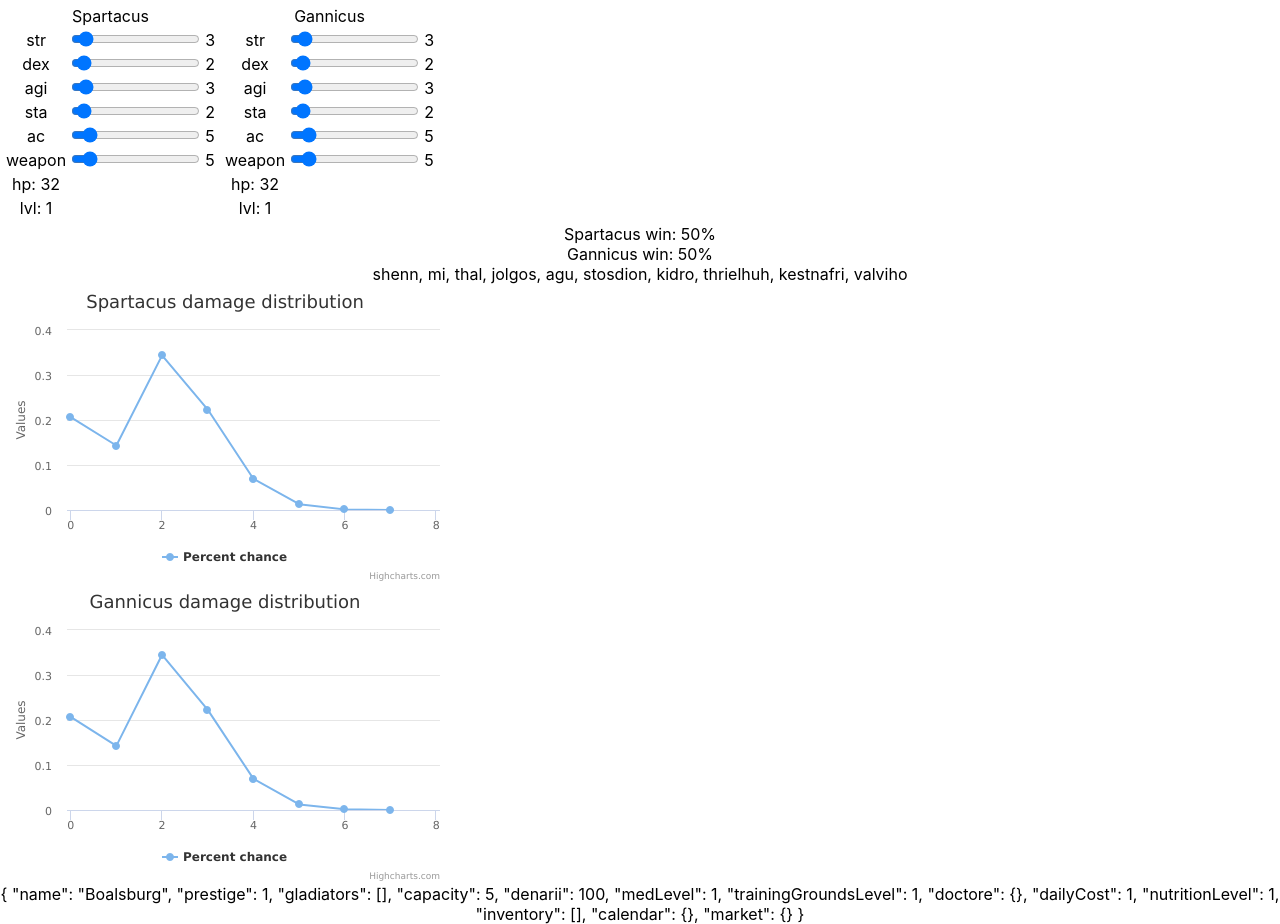
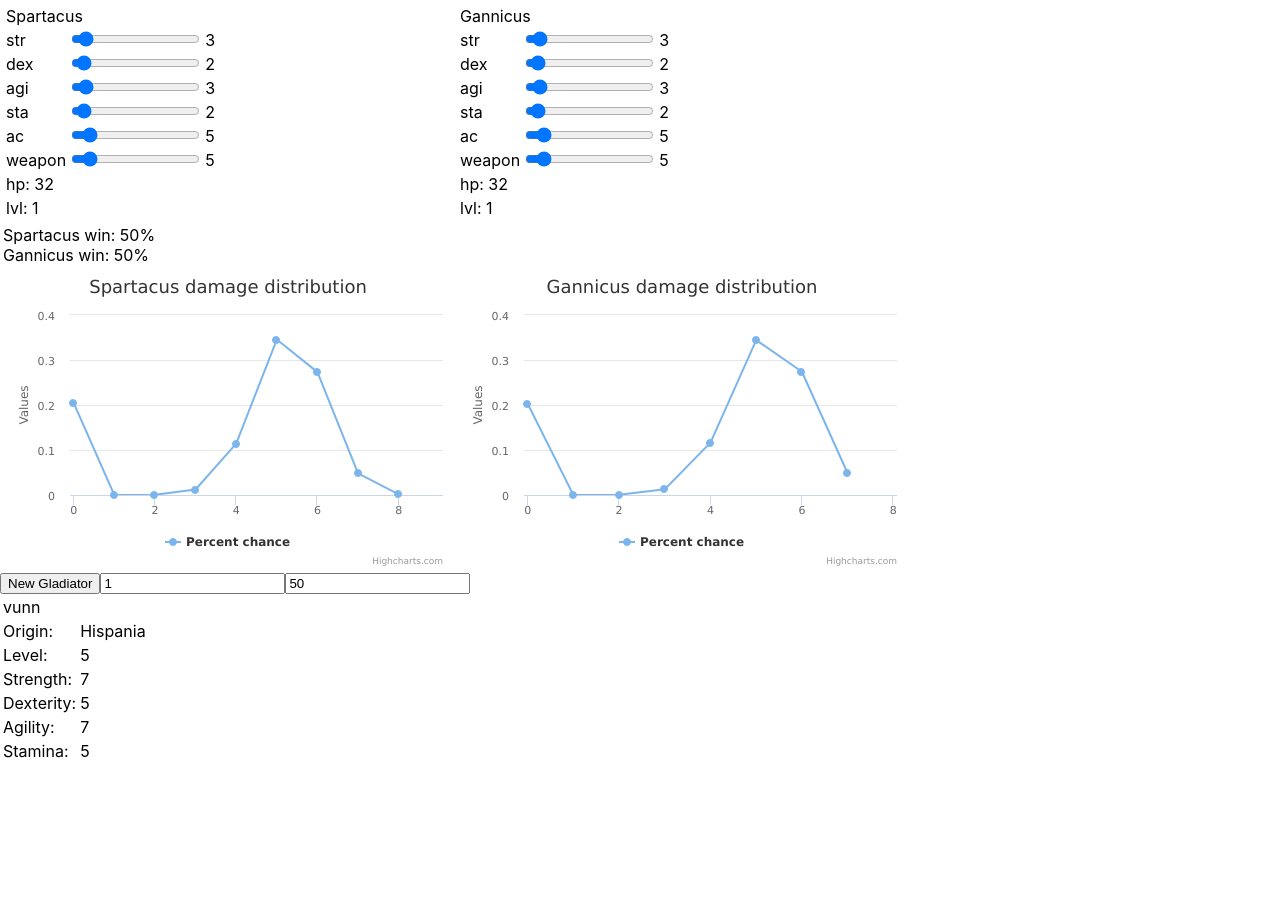
Before and after one commit to mdj128/ludus_gladiatorus, a React (Create React App) app: page / in a window 1280 px wide. After the commit the page ends 800 px from the top, so only its background shows below. Built offline with nearby package versions, Linux system fonts and the light colour scheme.

Commit message:
add ui widget for random gladiator gen

```diff
--- a/src/App.js
+++ b/src/App.js
@@ -4,12 +4,9 @@ import HighchartsReact from 'highcharts-react-official';
 
 import './App.css';
 import { simulateBattle, getMaxHp } from './battle';
-import { barbarian } from './gladiatorGen';
+import { generateGladiator } from './gladiatorGen';
 
-import Gladiator from './components/Gladiator';
-
-import { getNewLudus } from './modelSpec';
-import LudusView from './components/Ludus';
+import GladiatorView from './components/Gladiator';
 
 function StatSlider(props) {
   const { name, val, update } = props;
@@ -51,6 +48,14 @@ function App() {
   const [p1, setp1] = useState({ name: 'Spartacus', lvl: 1, sta: 2, str: 3, dex: 2, agi: 3, weapon: 5, ac: 5 });
   const [p2, setp2] = useState({ name: 'Gannicus', lvl: 1, sta: 2, str: 3, dex: 2, agi: 3, weapon: 5, ac: 5 });
 
+  const [randomGladiator, setRandomGladiator] = useState(generateGladiator(1, 50));
+  const [gladMin, setGladMin] = useState(1);
+  const [gladMax, setGladMax] = useState(50);
+
+  const updateRandomGladiator = () => {
+    setRandomGladiator(generateGladiator(gladMin, gladMax));
+  };
+
   const [p1DmgData, setp1DmgData] = useState([]);
   const [p2DmgData, setp2DmgData] = useState([]);
 
@@ -87,7 +92,6 @@ function App() {
     const min = rawValues[0];
     const max = rawValues[rawValues.length - 1];
 
-
     // Seed data with a bunch of 0s
     for (let i = min; i < max; i++) {
       data[i] = 0;
@@ -105,12 +109,6 @@ function App() {
     return hc_data;
   };
 
-  const names = barbarian(1);
-
-
-  const ludus1 = getNewLudus();
-  ludus1.name = 'Boalsburg';
-
   // level 1 starts with 10 stat points and gains 3 per level.
   // given the current player's stats, this will return what level they would need to be to have those.
   const getLevel = p => {
@@ -118,7 +116,7 @@ function App() {
   };
 
   return (
-    <div className="App">
+    <div>
       <table>
         <tr>
           <td>
@@ -148,19 +146,33 @@ function App() {
             <tr><td>{`lvl: ${getLevel(p2)}`}</td></tr>
           </td>
         </tr>
-      </table>
+        <tr>
+          <td>
             <div>{`${p1.name} win: ${battleResult[p1.name]}%`}</div>
             <div>{`${p2.name} win: ${battleResult[p2.name]}%`}</div>
-      <div>{names.join(', ')}</div>
+          </td>
+        </tr>
+        <tr>
+          <td>
             <DamageDistributionChart
               name={p1.name}
               data={p1DmgData}
             />
+          </td>
+          <td>
             <DamageDistributionChart
               name={p2.name}
               data={p2DmgData}
             />
-      <LudusView {...ludus1} />
+          </td>
+        </tr>
+      </table>
+      <div>
+        <button onClick={updateRandomGladiator}>New Gladiator</button>
+        <input onChange={e => setGladMin(e.target.value)} value={gladMin}/>
+        <input onChange={e => setGladMax(e.target.value)} value={gladMax}/>
+      </div>
+      <GladiatorView {...randomGladiator}/>
     </div>
   );
 }
--- a/src/battle.js
+++ b/src/battle.js
@@ -32,7 +32,7 @@ export const calculateDamage = (attacker, defender) => {
 
   const weaponMod	=	8 + 0.3 * attacker.weapon;
   const strVsAcMod = 1 + 0.03 * attacker.str - 0.03 * defender.ac;
-  const base = randn_bm(0, 1, 2) * weaponMod;
+  const base = randn_bm(0, 1, 0.75) * weaponMod;
 
   // apply modifier based on regression model for strength
   const damage = base * strVsAcMod;
--- a/src/components/Gladiator.js
+++ b/src/components/Gladiator.js
@@ -1,7 +1,8 @@
 import React, { useState, useEffect } from 'react';
+import { getGladiatorLevel } from '../gladiatorGen';
 
-function Gladiator(props) {
-  const { name, lvl, sta, str, dex, agi, weapon, ac } = props;
+function GladiatorView(props) {
+  const { name, origin, exp, sta, str, dex, agi, restDays, morale } = props;
 
   return (
     <div>
@@ -10,8 +11,12 @@ function Gladiator(props) {
           <td>{name}</td>
         </tr>
         <tr>
+          <td>Origin:</td>
+          <td>{origin}</td>
+        </tr>
+        <tr>
           <td>Level:</td>
-          <td>{lvl}</td>
+          <td>{getGladiatorLevel(exp)}</td>
         </tr>
         <tr>
           <td>Strength:</td>
@@ -34,4 +39,4 @@ function Gladiator(props) {
   );
 }
 
-export default Gladiator;
+export default GladiatorView;
--- a/src/gladiatorGen.js
+++ b/src/gladiatorGen.js
@@ -19,8 +19,8 @@ export const generateGladiator = (minLvl, maxLvl) => {
 
   // use normal distribution with skew to get mid points at 1/4 total, 1/3 remainder, 1/2 remainder
   const stat1 = Math.round(randn_bm(0, totalStatPoints, 2));
-  const stat2 = Math.round(randn_bm(0, totalStatPoints - stat1), 1.5);
-  const stat3 = Math.round(randn_bm(0, totalStatPoints - stat1 - stat2), 1);
+  const stat2 = Math.round(randn_bm(0, totalStatPoints - stat1, 1.5));
+  const stat3 = Math.round(randn_bm(0, totalStatPoints - stat1 - stat2, 1));
   const stat4 = totalStatPoints - stat1 - stat2 - stat3;
 
   // randomly shuffle the generated stats
@@ -41,7 +41,7 @@ export function getGladiatorLevel(exp) {
 
 function getRandomName(origin) {
   // TODO: generate appropriate name given the origin
-  return barbarian(1);
+  return barbarian(1)[0];
 }
 
 function getRandomOrigin() {
```
Lines whose indentation alone changed are shown as unchanged.
